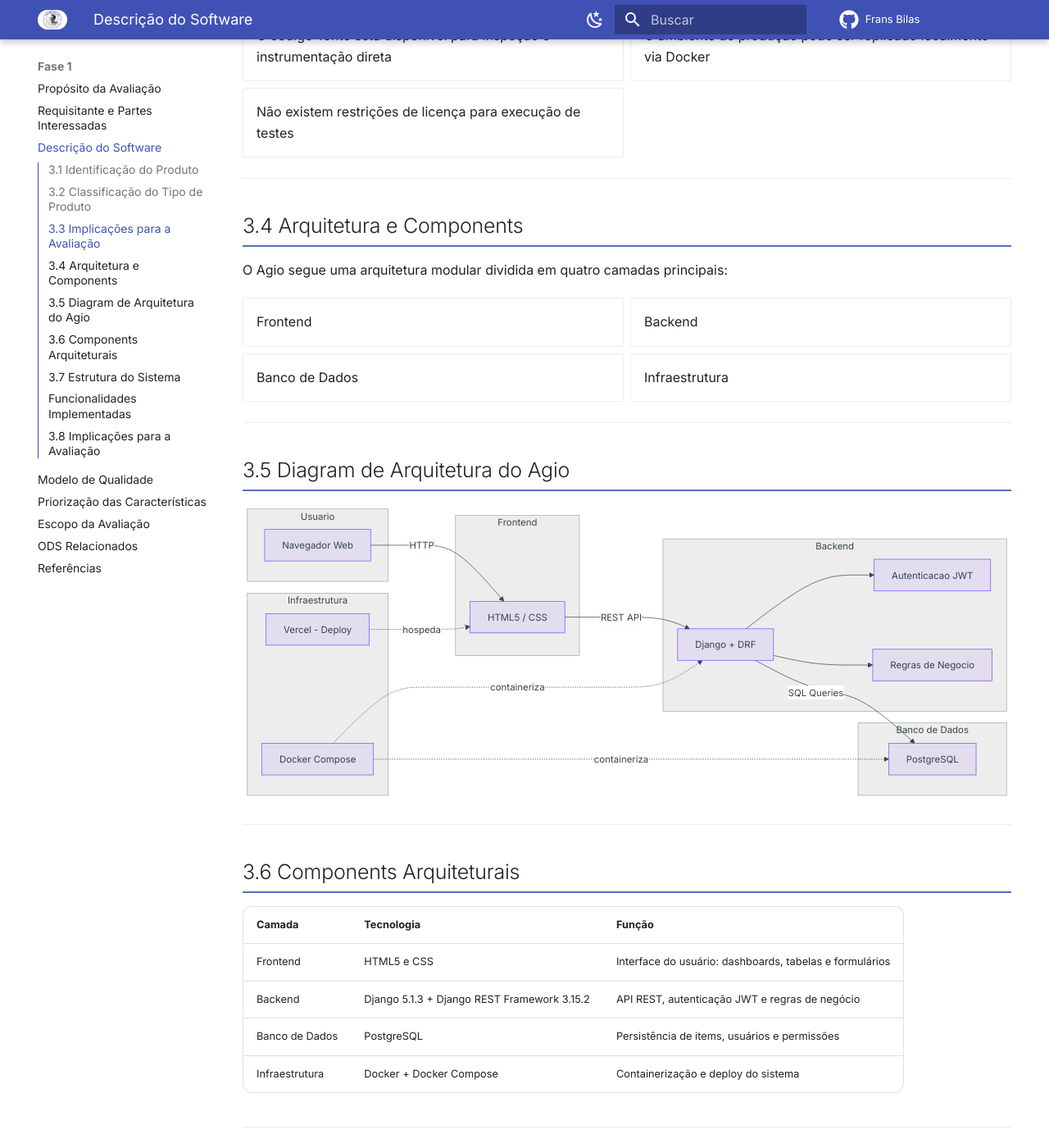
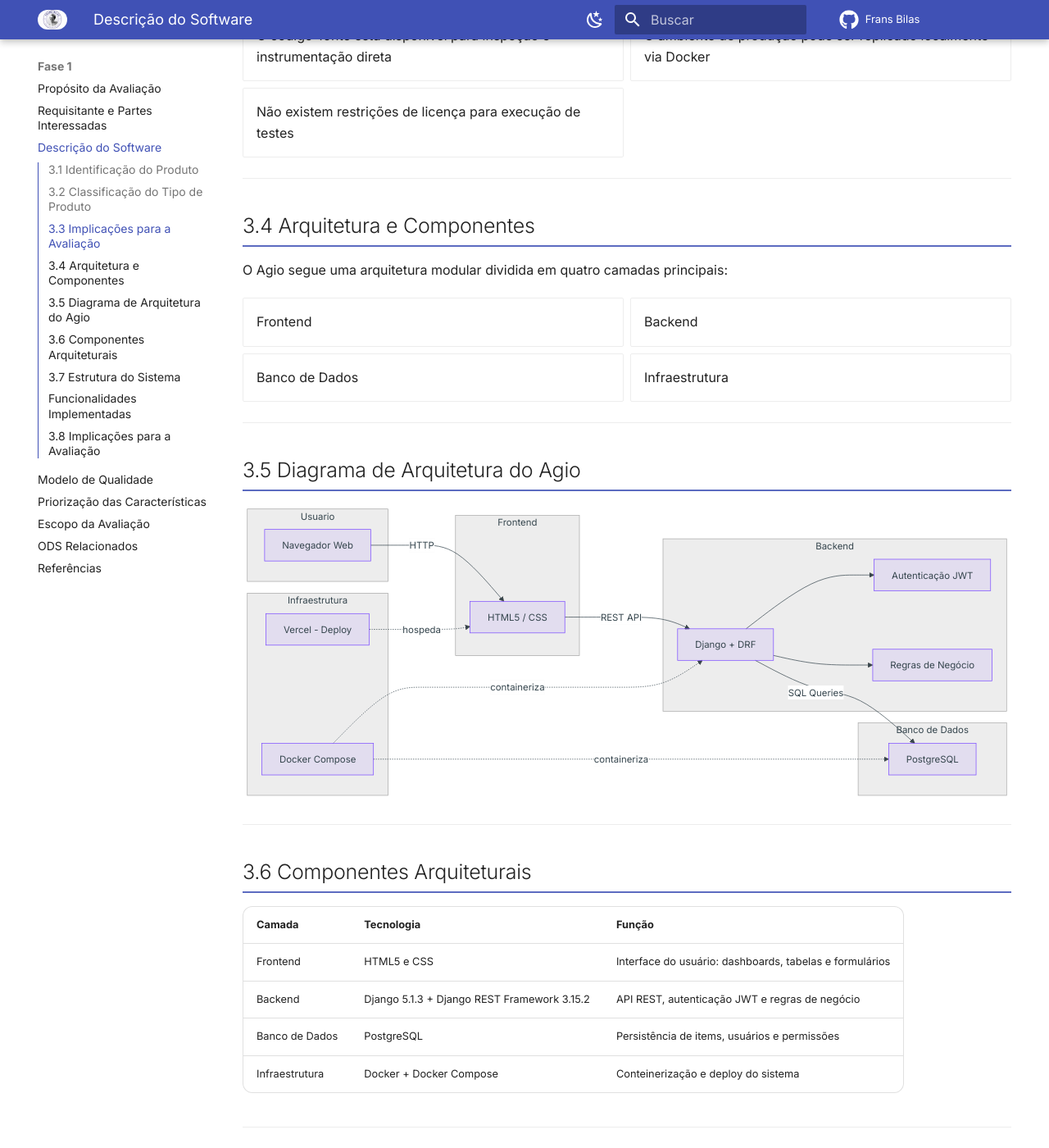
Before and after one commit to FCTE-Qualidade-de-Software-1/2026-1_T01_FRANS_BILAS, an MkDocs documentation site: the page built from docs/fase1/descricao.md, in a window 1280 px wide and 1400 px high, scrolled down 1116 px. Shown: the whole window at 82% size. Built offline with MkDocs 1.6.1 and Material for MkDocs 9.7.7, drawn with Linux system fonts in a browser that asks for light colours; comment, search, counter and statistics services are not loaded.

````diff
--- a/docs/fase1/descricao.md
+++ b/docs/fase1/descricao.md
@@ -44,7 +44,7 @@ Essa classificação impacta diretamente o processo de avaliação porque:
 
 ---
 
-## 3.4 Arquitetura e Components
+## 3.4 Arquitetura e Componentes
 
 O Agio segue uma arquitetura modular dividida em quatro camadas principais:
 
@@ -59,7 +59,7 @@ O Agio segue uma arquitetura modular dividida em quatro camadas principais:
 
 ---
 
-## 3.5 Diagram de Arquitetura do Agio
+## 3.5 Diagrama de Arquitetura do Agio
 
 ```mermaid
 graph LR
@@ -98,14 +98,14 @@ graph LR
 
 ---
 
-## 3.6 Components Arquiteturais
+## 3.6 Componentes Arquiteturais
 
 | Camada         | Tecnologia                                  | Função                                                  |
 | :------------- | :------------------------------------------ | :------------------------------------------------------ |
 | Frontend       | HTML5 e CSS                                 | Interface do usuário: dashboards, tabelas e formulários |
 | Backend        | Django 5.1.3 + Django REST Framework 3.15.2 | API REST, autenticação JWT e regras de negócio          |
 | Banco de Dados | PostgreSQL                                  | Persistência de items, usuários e permissões            |
-| Infraestrutura | Docker + Docker Compose                     | Containerização e deploy do sistema                     |
+| Infraestrutura | Docker + Docker Compose                     | Conteinerização e deploy do sistema                     |
 
 ---
 
````
Also changed, not shown: other parts of docs/fase1/descricao.md (+2 -2 lines), docs/fase1/escopo.md (+2 -2 lines), docs/fase1/modelo_qualidade.md (+13 -13 lines).
